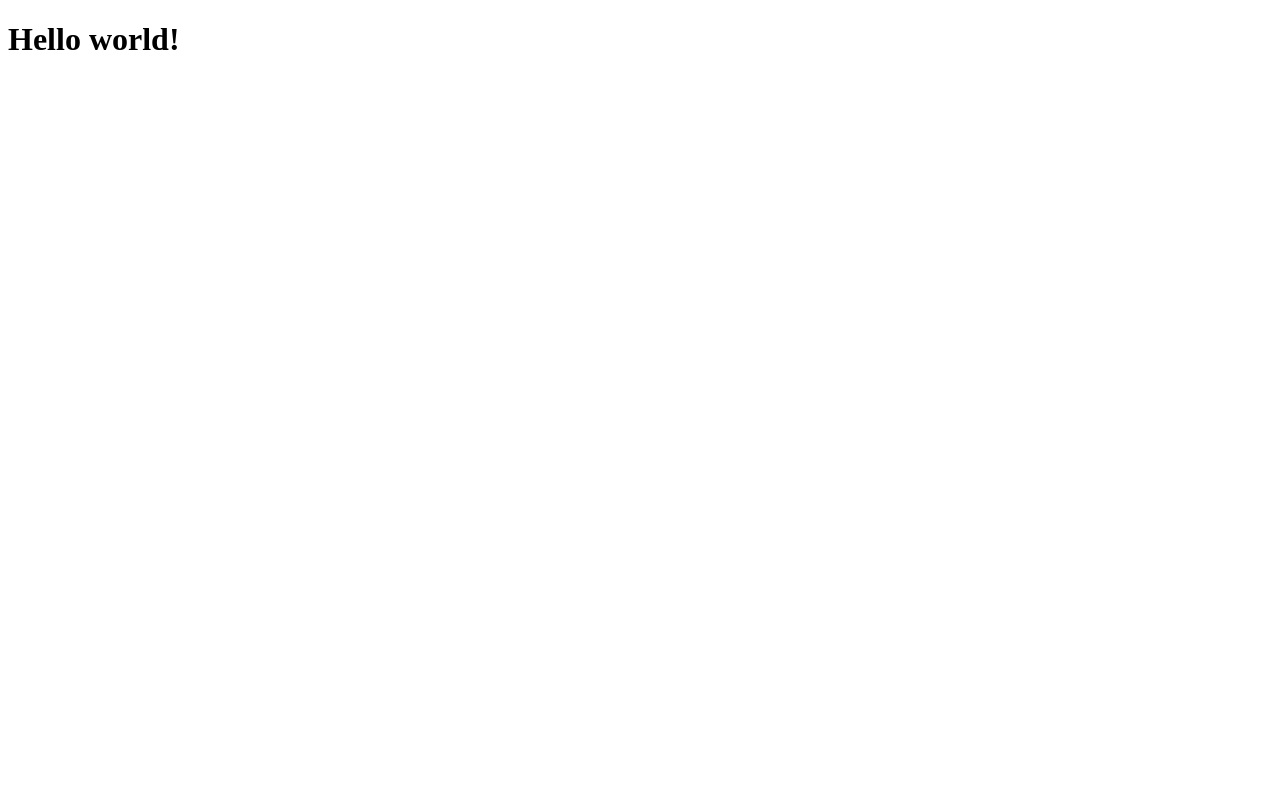
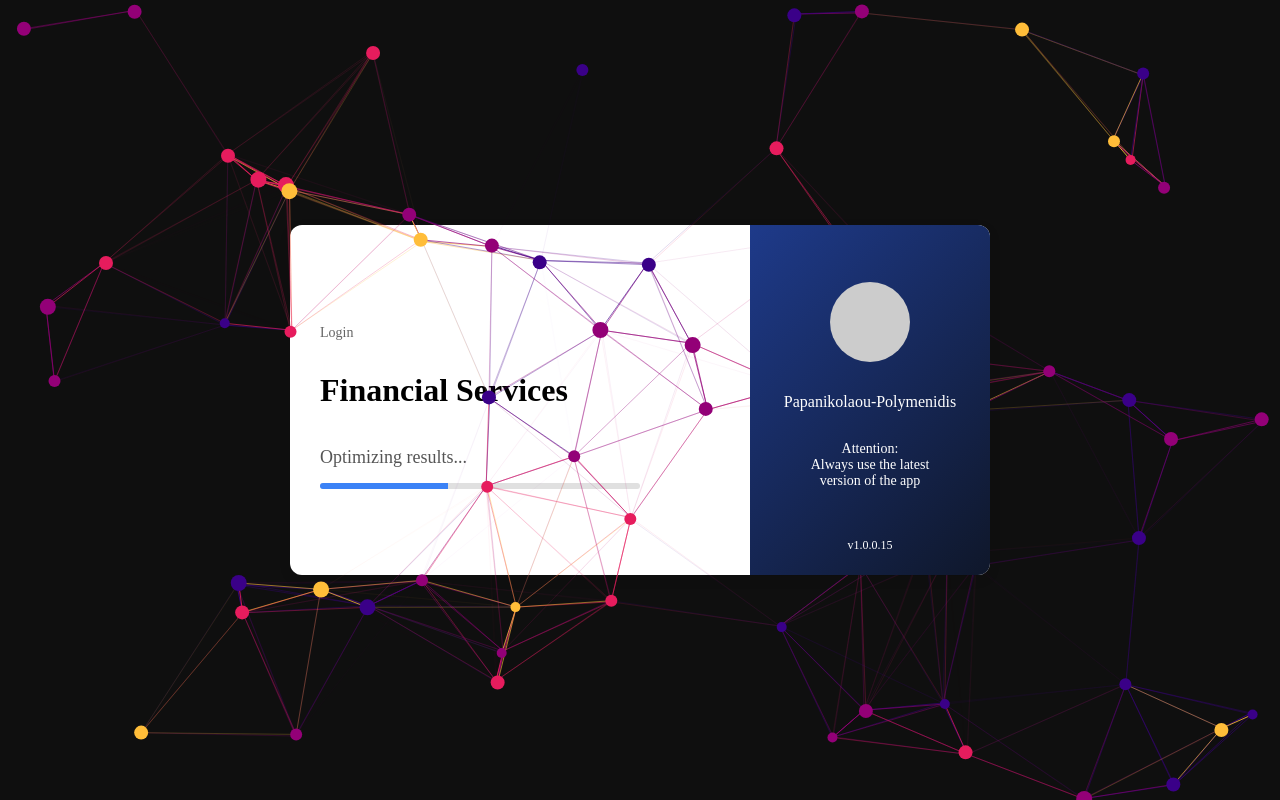
Before and after one commit to iipapanikolaou/ticketing-system, a Flask app: page / in a window 1280 px wide. Before the commit the page is almost empty. Run offline with Flask 3, Linux system fonts and the light colour scheme.

Commit message:
Minor changes to index

```diff
--- /dev/null
+++ b/static/background.js
@@ -0,0 +1,141 @@
+window.requestAnimFrame = function()
+	{
+		return (
+			window.requestAnimationFrame       ||
+			window.webkitRequestAnimationFrame ||
+			window.mozRequestAnimationFrame    ||
+			window.oRequestAnimationFrame      ||
+			window.msRequestAnimationFrame     ||
+			function(/* function */ callback){
+				window.setTimeout(callback, 1000 / 60);
+			}
+		);
+}();
+
+var canvas = document.getElementById('canvas');
+var context = canvas.getContext('2d');
+
+//get DPI
+let dpi = window.devicePixelRatio || 1;
+context.scale(dpi, dpi);
+console.log(dpi);
+
+function fix_dpi() {
+//get CSS height
+//the + prefix casts it to an integer
+//the slice method gets rid of "px"
+let style_height = +getComputedStyle(canvas).getPropertyValue("height").slice(0, -2);
+let style_width = +getComputedStyle(canvas).getPropertyValue("width").slice(0, -2);
+
+//scale the canvas
+canvas.setAttribute('height', style_height * dpi);
+canvas.setAttribute('width', style_width * dpi);
+}
+
+	var particle_count = 70,
+		particles = [],
+		couleurs   = ["#3a0088", "#930077", "#e61c5d","#ffbd39"];
+    function Particle()
+    {
+
+        this.radius = Math.round((Math.random()*3)+5);
+        this.x = Math.floor((Math.random() * ((+getComputedStyle(canvas).getPropertyValue("width").slice(0, -2) * dpi) - this.radius + 1) + this.radius));
+        this.y = Math.floor((Math.random() * ((+getComputedStyle(canvas).getPropertyValue("height").slice(0, -2) * dpi) - this.radius + 1) + this.radius));
+        this.color = couleurs[Math.floor(Math.random()*couleurs.length)];
+        this.speedx = Math.round((Math.random()*201)+0)/100;
+        this.speedy = Math.round((Math.random()*201)+0)/100;
+
+        switch (Math.round(Math.random()*couleurs.length))
+        {
+            case 1:
+            this.speedx *= 1;
+            this.speedy *= 1;
+            break;
+            case 2:
+            this.speedx *= -1;
+            this.speedy *= 1;
+            break;
+            case 3:
+            this.speedx *= 1;
+            this.speedy *= -1;
+            break;
+            case 4:
+            this.speedx *= -1;
+            this.speedy *= -1;
+            break;
+        }
+
+        this.move = function()
+        {
+
+            context.beginPath();
+            context.globalCompositeOperation = 'source-over';
+            context.fillStyle   = this.color;
+            context.globalAlpha = 1;
+            context.arc(this.x, this.y, this.radius, 0, Math.PI*2, false);
+            context.fill();
+            context.closePath();
+
+            this.x = this.x + this.speedx;
+            this.y = this.y + this.speedy;
+
+            if(this.x <= 0+this.radius)
+            {
+                this.speedx *= -1;
+            }
+            if(this.x >= canvas.width-this.radius)
+            {
+                this.speedx *= -1;
+            }
+            if(this.y <= 0+this.radius)
+            {
+                this.speedy *= -1;
+            }
+            if(this.y >= canvas.height-this.radius)
+            {
+                this.speedy *= -1;
+            }
+
+            for (var j = 0; j < particle_count; j++)
+            {
+                var particleActuelle = particles[j],
+                    yd = particleActuelle.y - this.y,
+                    xd = particleActuelle.x - this.x,
+                    d  = Math.sqrt(xd * xd + yd * yd);
+
+                if ( d < 200 )
+                {
+                    context.beginPath();
+                    context.globalAlpha = (200 - d) / (200 - 0);
+                    context.globalCompositeOperation = 'destination-over';
+                    context.lineWidth = 1;
+                    context.moveTo(this.x, this.y);
+                    context.lineTo(particleActuelle.x, particleActuelle.y);
+                    context.strokeStyle = this.color;
+                    context.lineCap = "round";
+                    context.stroke();
+                    context.closePath();
+                }
+            }
+        };
+    };
+    for (var i = 0; i < particle_count; i++)
+    {
+        fix_dpi();
+        var particle = new Particle();
+        particles.push(particle);
+    }
+
+
+    function animate()
+    {
+        fix_dpi();
+        context.clearRect(0, 0, canvas.width, canvas.height);
+        for (var i = 0; i < particle_count; i++)
+        {
+            particles[i].move();
+        }
+        requestAnimFrame(animate);
+    }
+
+    animate();
--- a/static/style.css
+++ b/static/style.css
@@ -0,0 +1,123 @@
+
+
+html, body {
+  margin: 0;
+  padding: 0;
+  width: 100%;
+  height: 100%;
+}
+
+body {
+  display: flex;
+  justify-content: center;   /* Centers horizontally */
+  align-items: center;       /* Centers vertically */
+  background: #0f0f0f;       /* Dark background for animation */
+  overflow: hidden;
+}
+
+main {
+  display: flex;
+  justify-content: center;
+  align-items: center;
+  width: auto;
+  height: auto;
+}
+
+
+#canvas {
+    position:fixed;
+  display: block;
+  width: 100%;
+  height: 100%;
+  margin: 0 auto;
+}
+
+.container {
+    display: flex;
+    background: #fff;
+    border-radius: 12px;
+    box-shadow: 0 4px 12px rgba(0,0,0,0.1);
+    overflow: hidden;
+    width: 700px;
+    height: 350px;
+}
+
+.left-card {
+    flex: 2;
+    padding: 30px;
+    display: flex;
+    flex-direction: column;
+    justify-content: center;
+}
+
+.right-card {
+    flex: 1;
+    background: linear-gradient(135deg, #1e3a8a, #0f172a);
+    color: #fff;
+    display: flex;
+    flex-direction: column;
+    align-items: center;
+    justify-content: center;
+    padding: 20px;
+    position: relative;
+}
+
+.login-text {
+    font-size: 14px;
+    color: #666;
+    margin-bottom: 10px;
+}
+
+.title {
+    font-size: 32px;
+    font-weight: bold;
+    margin-bottom: 20px;
+}
+
+.status {
+    font-size: 18px;
+    color: #555;
+    margin-bottom: 15px;
+}
+
+.progress-bar {
+    width: 80%;
+    height: 6px;
+    background: #e0e0e0;
+    border-radius: 3px;
+    overflow: hidden;
+}
+
+.progress {
+    width: 40%;
+    height: 100%;
+    background: #3b82f6;
+    transition: width 0.5s ease;
+}
+
+.profile-circle {
+    width: 80px;
+    height: 80px;
+    background: #ccc;
+    border-radius: 50%;
+    margin-bottom: 15px;
+}
+
+.name {
+    font-size: 16px;
+    font-weight: bold;
+    text-align: center;
+    margin-bottom: 20px;
+}
+
+.attention {
+    font-size: 14px;
+    text-align: center;
+    margin-bottom: 30px;
+}
+
+.version {
+    font-size: 12px;
+    position: absolute;
+    bottom: 10px;
+}
--- a/templates/index.html
+++ b/templates/index.html
@@ -3,5 +3,25 @@
 {% block title %}Homepage{% endblock %}
 
 {% block main %}
-<h1>Hello world!</h1>
+
+<div class="container">
+        <!-- Left Card -->
+        <div class="left-card">
+            <p class="login-text">Login</p>
+            <h1 class="title">Financial Services</h1>
+            <p class="status">Optimizing results...</p>
+            <div class="progress-bar">
+                <div class="progress"></div>
+            </div>
+        </div>
+
+        <!-- Right Card -->
+        <div class="right-card">
+            <div class="profile-circle"></div>
+           <p>Papanikolaou-Polymenidis</p>
+            <p class="attention">Attention:<br>Always use the latest<br>version of the app</p>
+            <p class="version">v1.0.0.15</p>
+        </div>
+    </div>
+
 {% endblock %}
--- a/templates/layout.html
+++ b/templates/layout.html
@@ -1,13 +1,16 @@
 <!DOCTYPE html>
-<html>
+<html lang="en">
 <head>
+    <meta charset="UTF-8">
+    <meta name="viewport" content="width=device-width, initial-scale=1.0">
     <title>{% block title %}{% endblock %}</title>
     <link rel="stylesheet" href="{{ url_for('static', filename='style.css') }}">
-
 </head>
 <body>
+    <canvas id="canvas"></canvas>
     <main>
         {% block main %}{% endblock %}
     </main>
+    <script src="{{ url_for('static', filename='background.js') }}"></script>
 </body>
 </html>
```
Also changed, not shown: static/images/main-background.jpg (added), 1 other file.
